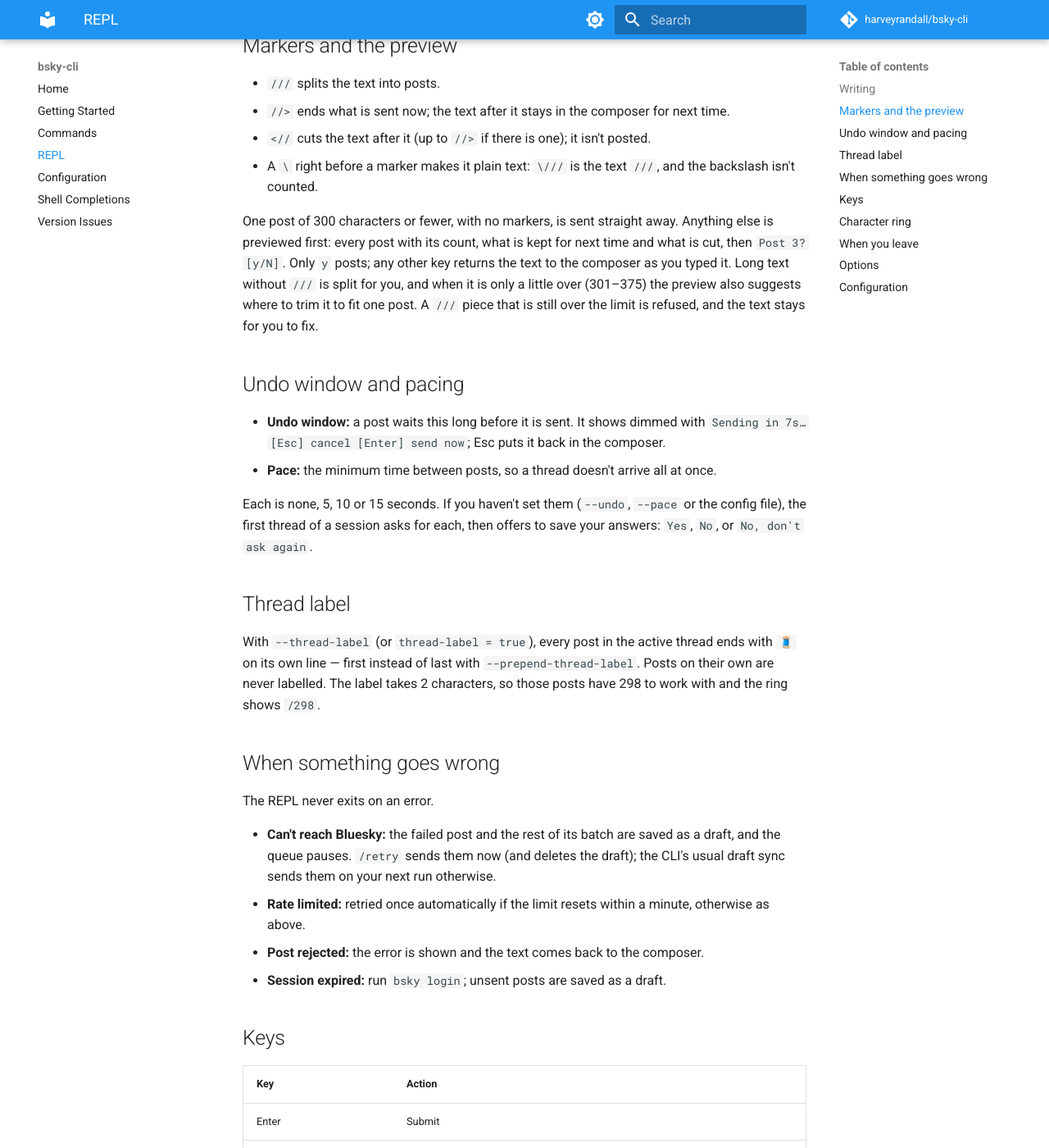
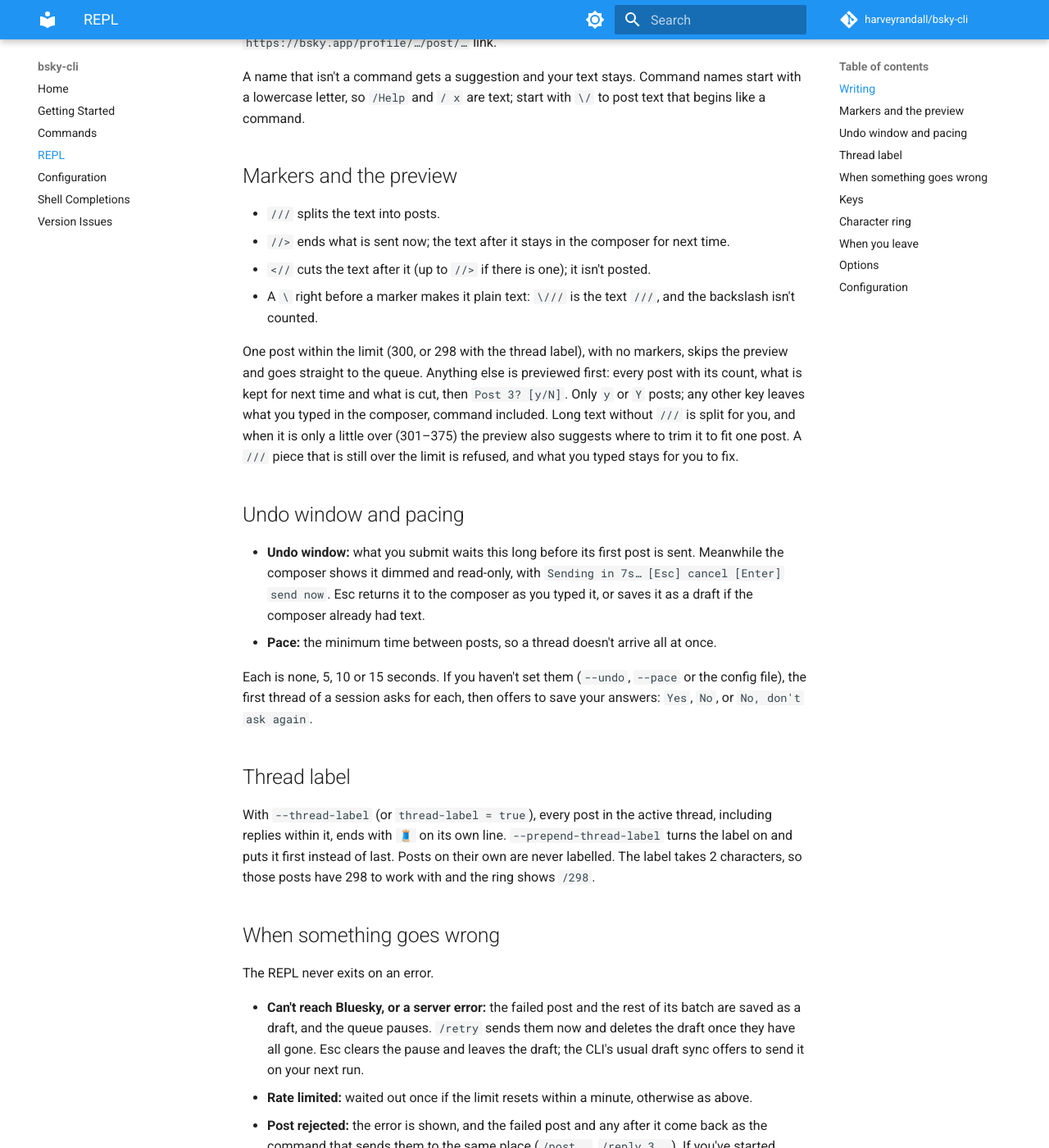
Before and after one commit to harveyrandall/bsky-cli, an MkDocs documentation site: the page built from docs/repl.md, in a window 1280 px wide and 1400 px high, scrolled down 1633 px. Shown: the whole window at 82% size. Built offline with MkDocs 1.6.1 and Material for MkDocs 9.7.7, drawn with Linux system fonts in a browser that asks for light colours; comment, search, counter and statistics services are not loaded; some of the changed text lies outside the part shown.

Commit message:
docs(repl): make the docs and comments match the code
The REPL guide now covers what the error fixes changed, and what it left out:
when a post skips the preview, how the undo window behaves, what comes back
after a rejection, what send-now does, and how to post text that starts with
a slash. Comments that overstated or misdescribed the code are corrected.

````diff
--- a/docs/repl.md
+++ b/docs/repl.md
@@ -16,27 +16,29 @@ The prompt shows what Enter will do with plain text:
 | Prompt | Mode | Plain text |
 |---|---|---|
 | `bsky ›` | idle | A hint, text kept — or a new thread with `-t` / `/auto-thread on` |
-| `thread ›`, `thread (4) ›` | thread | The next post, replying to the last one (`(4)`) |
+| `thread ›`, `thread (4) ›` | thread | The next post, replying to the post in brackets |
 | `thread A (A4) ›` | thread, with `-l` | The same, with lettered labels |
 | `reply→2 ›` | reply once | A reply to post 2, then back to the previous mode |
 | `post ›` | post once | A post on its own, then back |
 
 | Command | Does |
 |---|---|
-| `/thread [text\|ref]` | Start a thread (its first post, if you give text), or continue the thread a ref points to. `/thread "42"` posts the text `42`. Options `--undo N` and `--pace N` go first. |
+| `/thread [text\|ref]` | Start a thread (its first post, if you give text), or continue from the post a ref names. `/thread "42"` posts the text `42`. `--undo N` and `--pace N` go first and change the session's setting. |
 | `/reply <ref> [text]` | Reply once — now with text, or to whatever you type next |
 | `/reply-from <ref>` | Continue the thread from another post |
 | `/post [text]` | Post on its own |
 | `/auto-thread [on\|off]` | Toggle starting a thread from plain text |
-| `/settings [undo\|pace N]` | Show or change the undo window and pace; with no arguments it asks for each |
+| `/settings [undo\|pace N]` | Change the undo window or pace, then show the settings; with no arguments it asks for each |
 | `/history` | List this session's posts |
-| `/retry` | Resend the last batch that couldn't reach Bluesky |
+| `/retry` | Resend what couldn't be sent (network error, rate limit or expired session) |
 | `/help [command]` | List commands, or show help for one |
 | `/exit` (`/quit`) | Leave the REPL (same as Ctrl+D) |
 
 Each post is printed as it's sent: `(4) 3lbx7kt5def2v`, with ` ↳ 1` when it replies to something other than the post before it, and the full `at://` URI with `-v`.
 
-**Refs** name a post: its number (`4`, or `A4` with `-l`), its record key, an `at://` URI or a `https://bsky.app/profile/…/post/…` link.
+**Refs** name a post: its number (`4`, or `A4` with `-l`, where a bare `4` means that post in the current or last thread), its record key (in your own repo), an `at://` URI or a `https://bsky.app/profile/…/post/…` link.
+
+A name that isn't a command gets a suggestion and your text stays. Command names start with a lowercase letter, so `/Help` and `/ x` are text; start with `\/` to post text that begins like a command.
 
 ## Markers and the preview
 
@@ -45,27 +47,28 @@ Each post is printed as it's sent: `(4) 3lbx7kt5def2v`, with ` ↳ 1` when it re
 - `<//` cuts the text after it (up to `//>` if there is one); it isn't posted.
 - A `\` right before a marker makes it plain text: `\///` is the text `///`, and the backslash isn't counted.
 
-One post of 300 characters or fewer, with no markers, is sent straight away. Anything else is previewed first: every post with its count, what is kept for next time and what is cut, then `Post 3? [y/N]`. Only `y` posts; any other key returns the text to the composer as you typed it. Long text without `///` is split for you, and when it is only a little over (301–375) the preview also suggests where to trim it to fit one post. A `///` piece that is still over the limit is refused, and the text stays for you to fix.
+One post within the limit (300, or 298 with the thread label), with no markers, skips the preview and goes straight to the queue. Anything else is previewed first: every post with its count, what is kept for next time and what is cut, then `Post 3? [y/N]`. Only `y` or `Y` posts; any other key leaves what you typed in the composer, command included. Long text without `///` is split for you, and when it is only a little over (301–375) the preview also suggests where to trim it to fit one post. A `///` piece that is still over the limit is refused, and what you typed stays for you to fix.
 
 ## Undo window and pacing
 
-- **Undo window:** a post waits this long before it is sent. It shows dimmed with `Sending in 7s… [Esc] cancel  [Enter] send now`; Esc puts it back in the composer.
+- **Undo window:** what you submit waits this long before its first post is sent. Meanwhile the composer shows it dimmed and read-only, with `Sending in 7s… [Esc] cancel  [Enter] send now`. Esc returns it to the composer as you typed it, or saves it as a draft if the composer already had text.
 - **Pace:** the minimum time between posts, so a thread doesn't arrive all at once.
 
 Each is none, 5, 10 or 15 seconds. If you haven't set them (`--undo`, `--pace` or the config file), the first thread of a session asks for each, then offers to save your answers: `Yes`, `No`, or `No, don't ask again`.
 
 ## Thread label
 
-With `--thread-label` (or `thread-label = true`), every post in the active thread ends with `🧵` on its own line — first instead of last with `--prepend-thread-label`. Posts on their own are never labelled. The label takes 2 characters, so those posts have 298 to work with and the ring shows `/298`.
+With `--thread-label` (or `thread-label = true`), every post in the active thread, including replies within it, ends with `🧵` on its own line. `--prepend-thread-label` turns the label on and puts it first instead of last. Posts on their own are never labelled. The label takes 2 characters, so those posts have 298 to work with and the ring shows `/298`.
 
 ## When something goes wrong
 
 The REPL never exits on an error.
 
-- **Can't reach Bluesky:** the failed post and the rest of its batch are saved as a draft, and the queue pauses. `/retry` sends them now (and deletes the draft); the CLI's usual draft sync sends them on your next run otherwise.
-- **Rate limited:** retried once automatically if the limit resets within a minute, otherwise as above.
-- **Post rejected:** the error is shown and the text comes back to the composer.
+- **Can't reach Bluesky, or a server error:** the failed post and the rest of its batch are saved as a draft, and the queue pauses. `/retry` sends them now and deletes the draft once they have all gone. Esc clears the pause and leaves the draft; the CLI's usual draft sync offers to send it on your next run.
+- **Rate limited:** waited out once if the limit resets within a minute, otherwise as above.
+- **Post rejected:** the error is shown, and the failed post and any after it come back as the command that sends them to the same place (`/post …`, `/reply 3 …`). If you've started typing, they're saved as a draft instead.
 - **Session expired:** run `bsky login`; unsent posts are saved as a draft.
+- **A draft can't be saved:** the posts stay queued for `/retry` or Esc, and nothing is lost.
 
 ## Keys
 
@@ -74,7 +77,7 @@ The REPL never exits on an error.
 | Enter | Submit |
 | Shift+Enter, Alt+Enter, Ctrl+J | Newline |
 | `\` then Enter, at the end of a line | Newline (the `\` is removed) |
-| ←/→, ↑/↓ | Move; ↑ on the first line / ↓ on the last steps through the commands you've run this session, keeping your draft |
+| ←/→, ↑/↓ | Move; ↑ on the first line / ↓ on the last steps through what you've submitted this session, keeping your draft |
 | Ctrl+A / Ctrl+E, Home / End | Line start / end |
 | Alt+←/→ (Alt+B/F) | Word left / right |
 | Ctrl+W, Ctrl+U | Delete word, delete to line start |
@@ -85,13 +88,15 @@ Esc, Ctrl+C and Ctrl+D act on the innermost thing they can:
 
 | | Esc | Ctrl+C | Ctrl+D |
 |---|---|---|---|
-| A preview or question is open | Close it (preview text returns) | Same | — |
-| Posts are waiting to send | Cancel them; text returns to an empty composer, or is saved as a draft | Same | — |
+| A preview or question is open | Close it (preview text stays) | Same | — |
+| Posts are waiting to send, or paused | Cancel them; text returns to an empty composer, or is saved as a draft. A paused post stays in its draft | Same | — |
 | Replying or posting once | Back to the previous mode | Same | — |
 | The composer has text | — | Clear it | — |
 | In a thread | Stop the thread | Stop the thread | — |
 | Idle | — | Reminds you Ctrl+D exits | — |
-| Anywhere | | | Exit; if anything would be lost: `[s]end now · save [d]raft · discard [x] · [Esc] stay` |
+| Otherwise | | | Exit; if anything would be lost: `[s]end now · save [d]raft · discard [x] · [Esc] stay` |
+
+`[s]end now` sends what's queued, saves any composer text as a draft, and leaves once everything has gone. While the queue is paused it refuses: `/retry` first, or save a draft.
 
 Pasted text is inserted with its newlines; escape sequences and other control characters are dropped. In terminals with bracketed paste (almost all of them), a paste never submits. Without it, a one-line paste that ends in a newline submits, as it would in a shell.
 
@@ -114,7 +119,7 @@ The count turns yellow 40 characters before the limit and red above it, where it
 
 ## When you leave
 
-The REPL prints what you posted: `7 posts in 2 threads`. With `-v` it lists every post with its URI, the session's start and end, and any failures with their draft ids.
+The REPL prints what you posted: `7 posts in 2 threads`, and any drafts that failures left behind. With `-v` it lists every post with its URI, the session's start and end, and every failure.
 
 ## Options
 
@@ -156,4 +161,4 @@ Set defaults in the `[repl]` section of the [config file](configuration.md):
 # cut-marker = "<//"
 ```
 
-`ask-to-save = false` stops the offer to save undo and pace answers; choosing "No, don't ask again" sets it for you. `resumable` and `keep-sessions` belong to resumable sessions, which arrive in a later release. Markers must be non-empty text with no spaces, can't start with `/` and a letter (that begins a command), and must differ from each other. Otherwise `bsky repl` stops with an error naming the key and the rule.
+`ask-to-save = false` stops the offer to save undo and pace answers; choosing "No, don't ask again" sets it for you. `force-alt`, `resumable` and `keep-sessions` belong to media and resumable sessions, which arrive in later releases. Markers must be non-empty text with no spaces, can't start with `/` and a letter (that begins a command), and must differ from each other. Otherwise `bsky repl` stops with an error naming the key and the rule.
````
Also changed, not shown: 11 other files.
